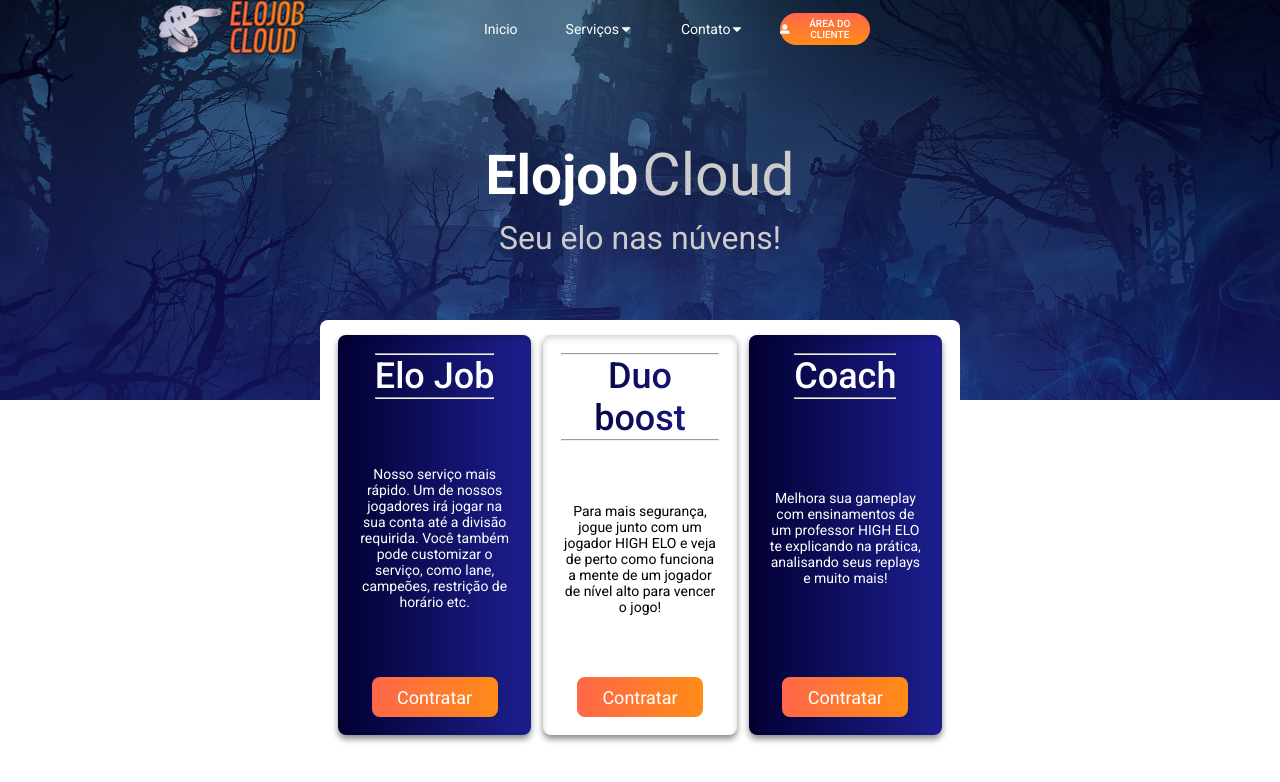
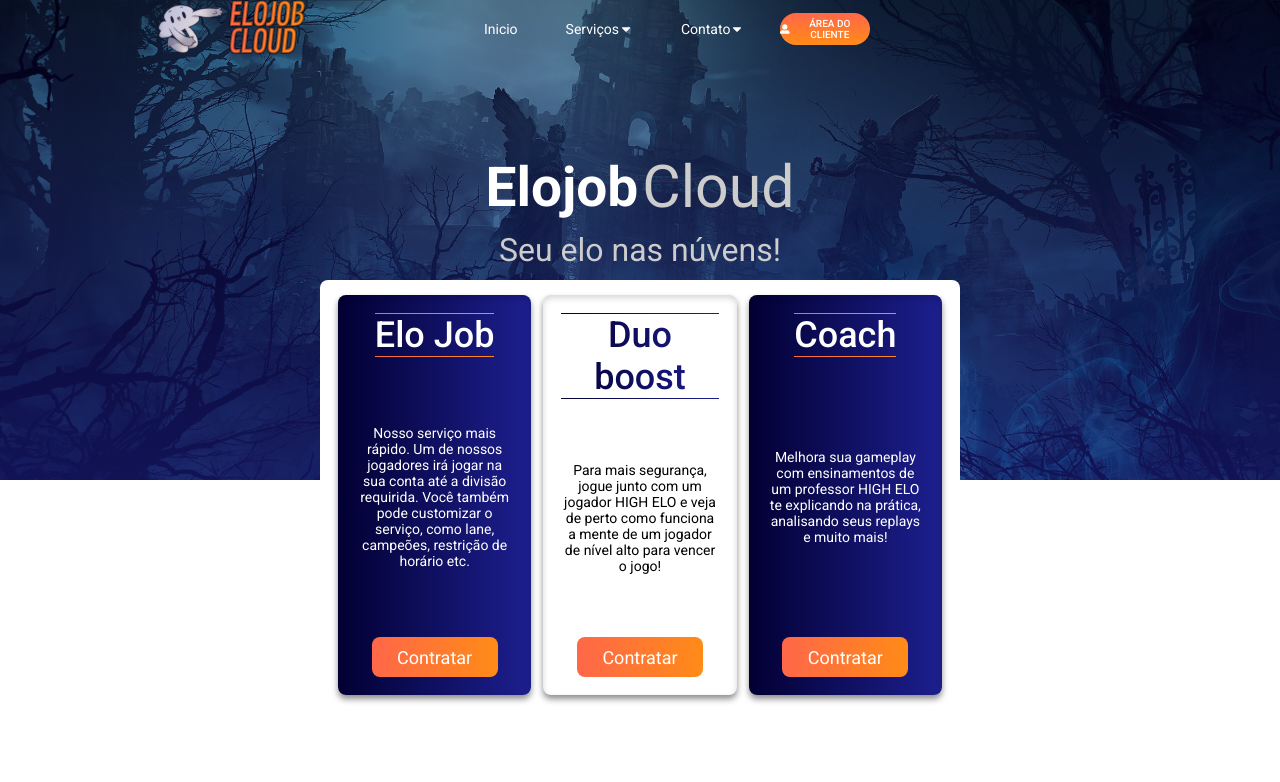
Before and after one commit to LincolnTx/cloud-website, a Next.js app: page / in a window 1280 px wide. Shown: the top 782 px of the page. Built offline with nearby package versions, Linux system fonts and the light colour scheme.

Commit message:
fix: change middle page components
change how service container stays on middle of screen
add some colors to service descriptions components

```diff
--- a/src/components/service-description.tsx
+++ b/src/components/service-description.tsx
@@ -1,5 +1,5 @@
 import React, { ReactNode } from 'react';
-import { Container, ContractButton, TitleContainer } from '../styles/components/service-description';
+import { Container, ContractButton, HorizontalDivider } from '../styles/components/service-description';
 import theme from '../styles/theme';
 
 export interface Props {
@@ -15,11 +15,19 @@
       titleGradient={darkTheme ? theme.colors.background : theme.colors.mainGradientStart}
       titleGradientEnd={darkTheme ? theme.colors.background : theme.colors.mainGradientEnd}
     >
-      <TitleContainer>
-        <hr />
+      <div
+
+      >
+        <HorizontalDivider
+          gradientStart={darkTheme? theme.colors.primary : theme.colors.mainGradientStart}
+          gradientEnd={darkTheme ? theme.colors.secondary : theme.colors.mainGradientEnd}
+        />
         <h1>{title}</h1>
-        <hr />
-      </TitleContainer>
+        <HorizontalDivider
+          gradientStart={darkTheme? theme.colors.primary : theme.colors.mainGradientStart}
+          gradientEnd={darkTheme ? theme.colors.secondary : theme.colors.mainGradientEnd}
+        />
+      </div>
 
       <p>{children}</p>
       <ContractButton>Contratar</ContractButton>
--- a/src/pages/index.tsx
+++ b/src/pages/index.tsx
@@ -1,10 +1,23 @@
 import Head from 'next/head';
 import ServiceDescription from '../components/service-description';
-import { Container, Cover, Title, InfoContainer } from '../styles/pages/Index';
+import { Container, Title, InfoContainer, Main, Upside, Downside } from '../styles/pages/Index';
 
 export default function Home() {
   return (
-    <>
+
+  <Main>
+    <Upside>
+      <Head>
+        <title>Elojobs Cloud</title>
+      </Head>
+      <Title>
+        <h1>Elojob</h1>
+        <p>Cloud</p>
+      </Title>
+      <p>Seu elo nas núvens!</p>
+    </Upside>
+
+    <Container>
       <InfoContainer>
         <ServiceDescription title='Elo Job' darkTheme >
           Nosso serviço mais rápido. Um de nossos jogadores irá jogar na sua conta
@@ -22,19 +35,9 @@
            prática, analisando seus replays e muito mais!
          </ServiceDescription>
       </InfoContainer>
-        <Container>
-          <Head>
-            <title>Elojobs Cloud</title>
-          </Head>
+    </Container>
 
-            <Cover >
-              <Title>
-                <h1>Elojob</h1>
-                <p>Cloud</p>
-              </Title>
-                <p>Seu elo nas núvens!</p>
-            </Cover>
-        </Container>
-    </>
+    <Downside />
+  </Main>
   )
 }
--- a/src/styles/components/service-description.ts
+++ b/src/styles/components/service-description.ts
@@ -7,6 +7,12 @@
   titleGradient: string;
   titleGradientEnd: string;
 }
+
+interface ITitleStyle {
+  gradientStart: string;
+  gradientEnd: string;
+}
+
 export const Container = styled.div<IContainerStyle> `
   display: flex;
   flex-direction: column;
@@ -21,7 +27,6 @@
   text-align: center;
   color: ${props => props.textColor};
   background: linear-gradient(to right, ${props => props.gradientStart}, ${props => props.gradientEnd});
-  //border: 1px solid #000;
   box-shadow: inset 0 3px 6px rgba(0,0,0,0.16), 0 4px 6px rgba(0,0,0,0.45);
   border-radius: 8px;
 
@@ -50,4 +55,9 @@
 }
 `;
 
-export const TitleContainer = styled.div``;
+export const HorizontalDivider = styled.div<ITitleStyle>`
+  height: 1px;
+  padding: 0;
+  margin: 0;
+  background: linear-gradient(to right, ${props => props.gradientStart}, ${props => props.gradientEnd});
+`;
--- a/src/styles/pages/Index.ts
+++ b/src/styles/pages/Index.ts
@@ -1,25 +1,17 @@
 import styled from "styled-components";
 
-export const Container = styled.div `
+export const Main = styled.div`
   width: 100vw;
   height: 100vh;
-  margin: 0;
-  padding: 0;
-  display: flex;
-  flex-direction: column;
-  justify-content: flex-start;
-  color: ${props => props.theme.colors.background};
-
 `;
 
-export const Cover = styled.div `
-  height: 50%;
+export const Upside = styled.div`
   width: 100%;
-  align-self: flex-start;
-  background-image:
+  height: 60%;
+  color: ${props => props.theme.colors.background};
+  background:
     linear-gradient(to bottom, rgba(2, 0, 51, 0.4), rgba(29, 31, 143, 0.6)),
     url('./cover.svg');
-
 
   display: flex;
   flex-direction: column;
@@ -31,6 +23,34 @@
     font-size: 32px;
     filter: brightness(80%);
   }
+
+  padding-bottom: 56px;
+`;
+
+export const Downside = styled.div`
+  width: 100%;
+  height: 40%;
+`;
+
+export const Container = styled.div`
+  height: 0px;
+  /* this is to align cards in center */
+  display: flex;
+  justify-content: center;
+  align-items: center;
+  height: 0px;
+`;
+
+export const InfoContainer = styled.div `
+  display: flex;
+  align-items: center;
+  justify-content: space-between;
+  color: #000;
+  height: 400px;
+  width: 50%;
+  background-color: ${props => props.theme.colors.background};
+  border-radius: 8px;
+  padding: 0 18px;
 `;
 
 export const Title = styled.div`
@@ -51,20 +71,3 @@
     font-weight: 400;
   }
 `;
-
-export const InfoContainer = styled.div `
-  color: #000;
-  background-color: ${props => props.theme.colors.background};
-  height: 400px;
-  width: 50%;
-  display: flex;
-  align-items: center;
-  justify-content: space-between;
-  position: absolute;
-  margin-top: 40vh;
-  margin-left: 50%;
-  border-radius: 8px;
-  padding: 0 18px;
-  transform: translateX(-50%);
-
-`;
```
Lines whose indentation alone changed are shown as unchanged.
